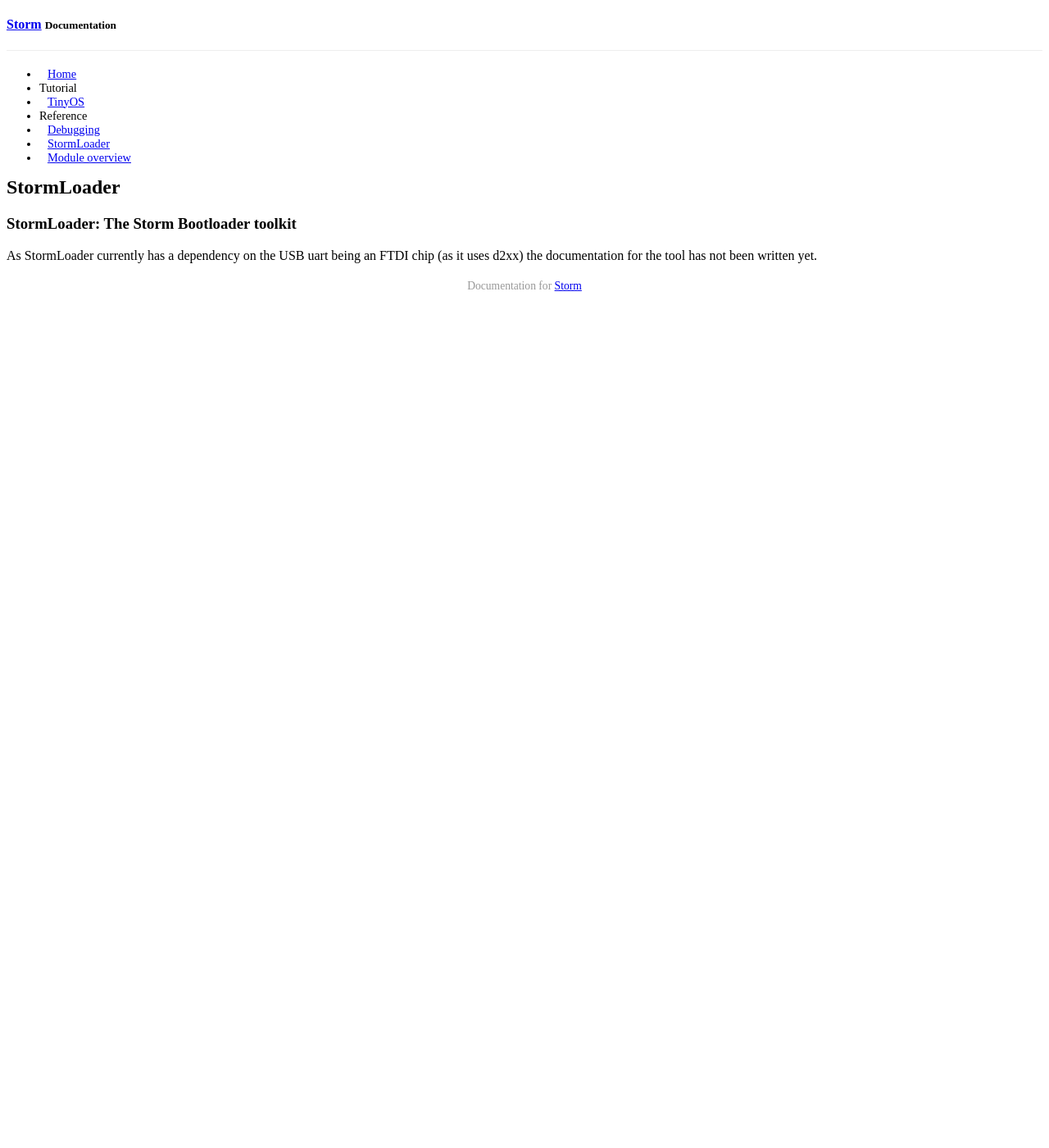
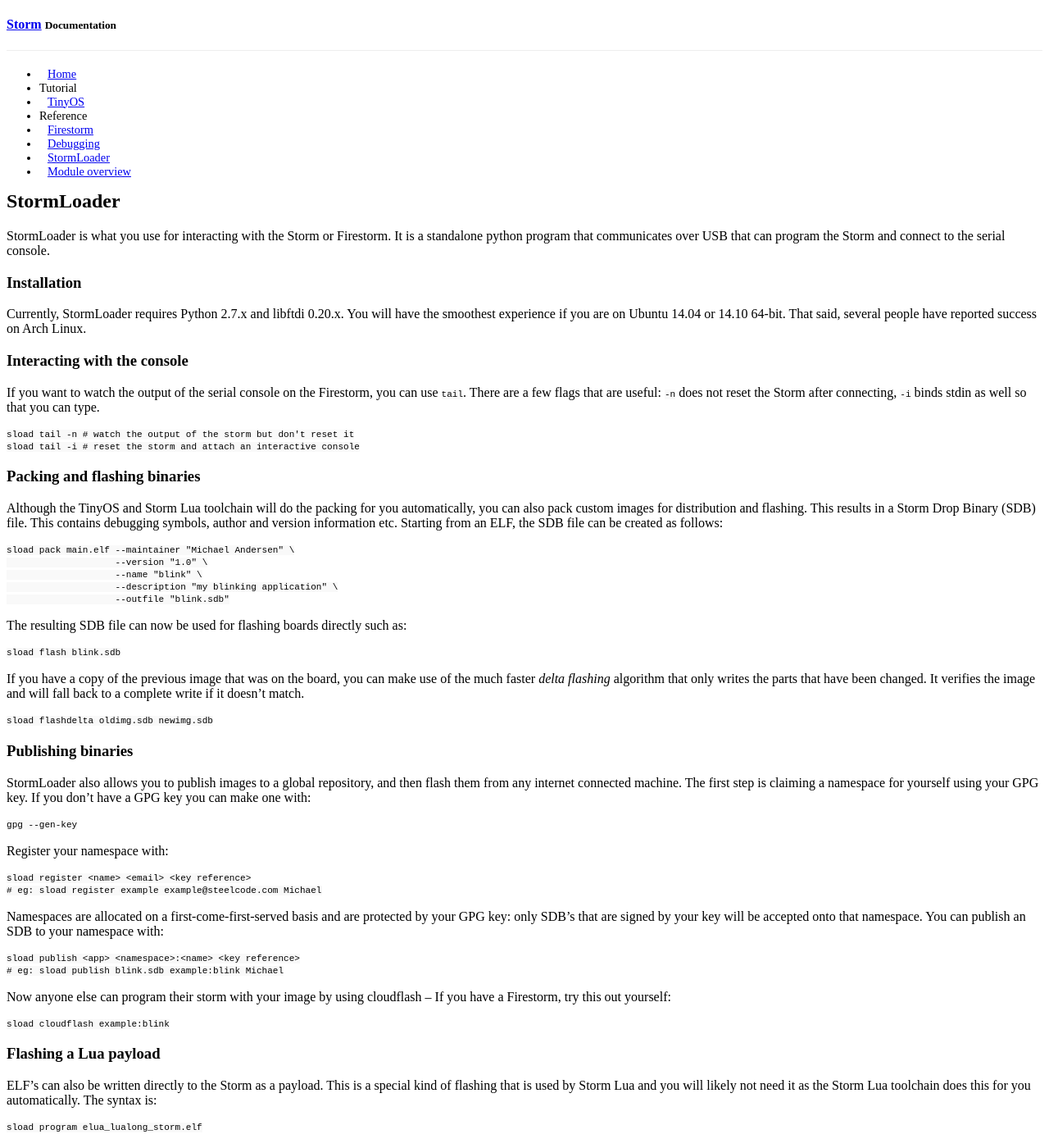
Before and after one commit to SoftwareDefinedBuildings/storm, a Jekyll site: the page built from docs/_posts/2014-10-02-sloader.md, in a window 1280 px wide and 1400 px high. Shown: the whole window at 82% size. Built offline with Jekyll 4.4.1, drawn with Linux system fonts in a browser that asks for light colours; Markdown is read by kramdown in place of the engine named in the settings; a style sheet for code colours, icons or effects is not loaded; some of the changed text lies outside the part shown.

````diff
--- a/docs/_posts/2014-10-02-sloader.md
+++ b/docs/_posts/2014-10-02-sloader.md
@@ -5,6 +5,79 @@ category: ref
 date: 2014-10-02 21:44:01
 ---
 
-### StormLoader: The Storm Bootloader toolkit
+StormLoader is what you use for interacting with the Storm or Firestorm. It is a standalone python program that communicates over USB that can program the Storm and connect to the serial console.
 
-As StormLoader currently has a dependency on the USB uart being an FTDI chip (as it uses d2xx) the documentation for the tool has not been written yet.
+### Installation
+
+Currently, StormLoader requires Python 2.7.x and libftdi 0.20.x. You will have the smoothest experience if you are on Ubuntu 14.04 or 14.10 64-bit. That said, several people have reported success on Arch Linux.
+
+### Interacting with the console
+
+If you want to watch the output of the serial console on the Firestorm, you can use `tail`. There are a few flags that are useful: `-n` does not reset the Storm after connecting, `-i` binds stdin as well so that you can type.
+
+```
+sload tail -n # watch the output of the storm but don't reset it
+sload tail -i # reset the storm and attach an interactive console
+```
+
+### Packing and flashing binaries
+
+Although the TinyOS and Storm Lua toolchain will do the packing for you automatically, you can also pack custom images for distribution and flashing. This results in a Storm Drop Binary (SDB) file. This contains debugging symbols, author and version information etc. Starting from an ELF, the SDB file can be created as follows:
+
+```
+sload pack main.elf --maintainer "Michael Andersen" \
+                    --version "1.0" \
+                    --name "blink" \
+                    --description "my blinking application" \
+                    --outfile "blink.sdb"
+```
+
+The resulting SDB file can now be used for flashing boards directly such as:
+
+```
+sload flash blink.sdb
+```
+
+If you have a copy of the previous image that was on the board, you can make use of the much faster *delta flashing* algorithm that only writes the parts that have been changed. It verifies the image and will fall back to a complete write if it doesn't match.
+
+```
+sload flashdelta oldimg.sdb newimg.sdb
+```
+
+### Publishing binaries
+
+StormLoader also allows you to publish images to a global repository, and then flash them from any internet connected machine. The
+first step is claiming a namespace for yourself using your GPG key. If you don't have a GPG key you can make one with:
+
+```
+gpg --gen-key
+```
+
+Register your namespace with:
+
+```
+sload register <name> <email> <key reference>
+# eg: sload register example example@steelcode.com Michael
+```
+
+Namespaces are allocated on a first-come-first-served basis and are protected by your GPG key: only SDB's that are signed by your key will be accepted onto that namespace. You can publish an SDB to your namespace with:
+```
+sload publish <app> <namespace>:<name> <key reference>
+# eg: sload publish blink.sdb example:blink Michael
+```
+
+Now anyone else can program their storm with your image by using cloudflash -- If you have a Firestorm, try this out yourself:
+
+```
+sload cloudflash example:blink
+```
+
+### Flashing a Lua payload
+
+ELF's can also be written directly to the Storm as a payload. This is a special kind of flashing that is used by Storm Lua and you will likely not need it as the Storm Lua toolchain does this for you automatically. The syntax is:
+
+```
+sload program elua_lualong_storm.elf
+```
+
+This will not only write the ELF to a different section of memory, but it will scan it for the _start symbol and write the address of that symbol into attribute 1 on the storm. The Kernel knows to read this to find where to jump into the payload.
````
Also changed, not shown: docs/_posts/2014-10-02-module.md (+3 -0 lines), docs/_posts/2014-10-03-tinyos.md (+2 -12 lines), docs/_posts/2015-06-01-firestorm.md (added, +10 -0 lines), 2 other files.
